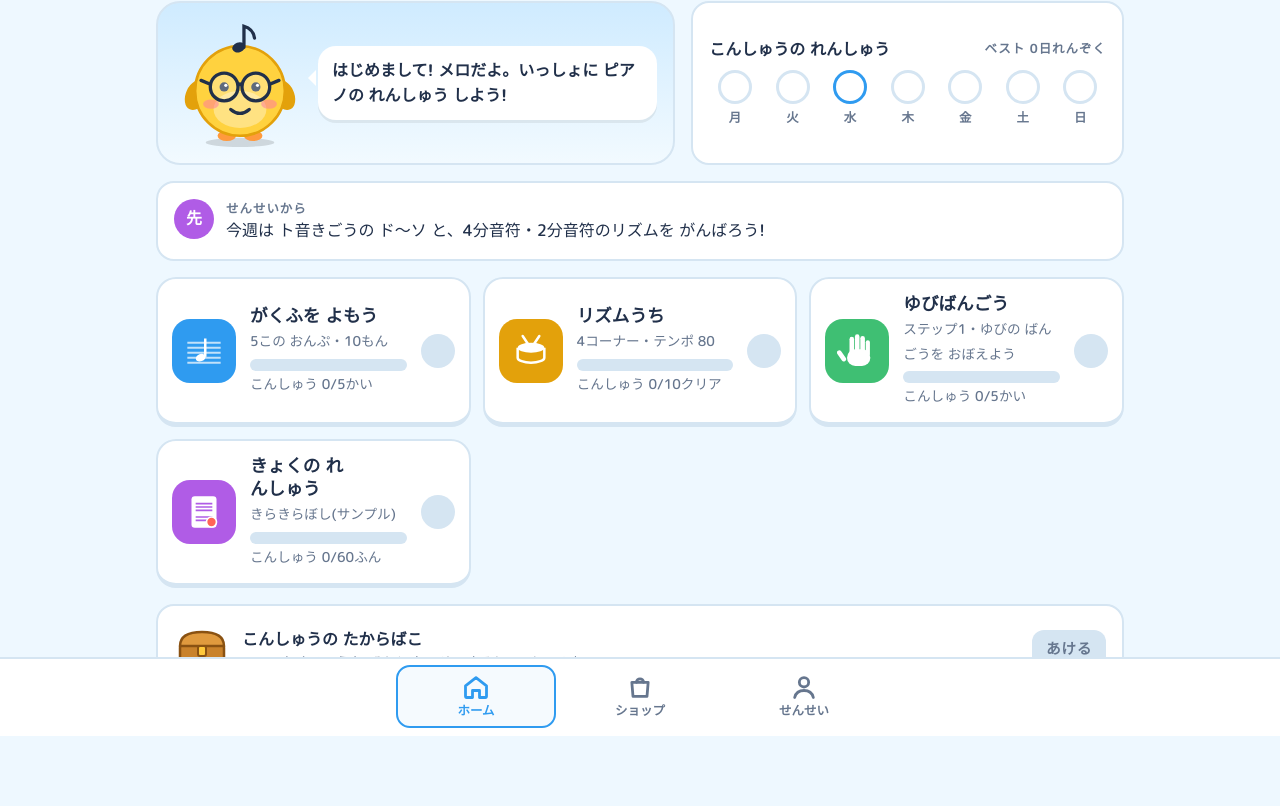
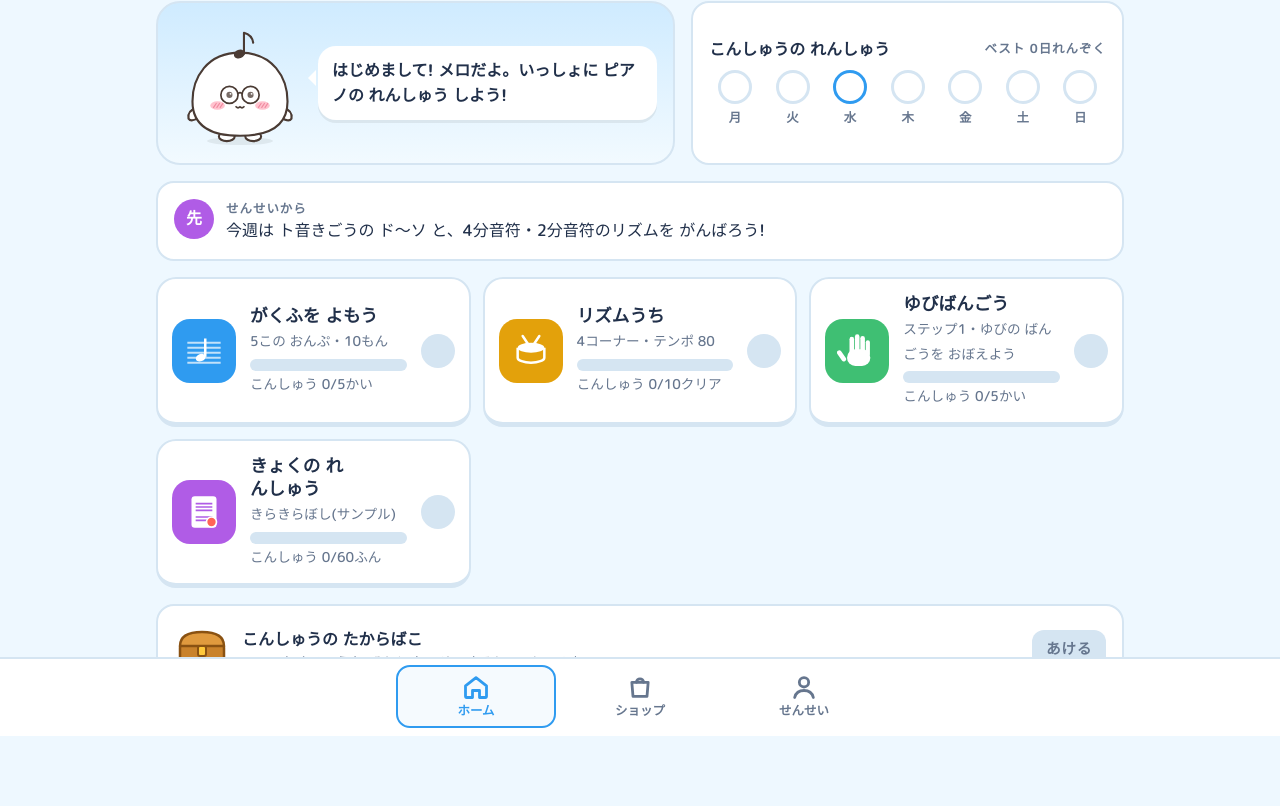
Before and after one commit to miiya-stack/my-app, a plain HTML site: page index.html in a window 1280 px wide. Shown: the part 64-870 px from the top of the page. Drawn offline with Linux system fonts and the light colour scheme; a web font is replaced by a local one.

Commit message:
Melo redrawn in a soft yurukawa style (mochi body, thin line, dot eyes, blush), keeping note antenna and glasses
Co-Authored-By: Claude Opus 5.5 <noreply@anthropic.com>
Claude-Session: https://claude.ai/code/session_01NtSss11NbYm3PZo9HB4fJ5

```diff
--- a/index.html
+++ b/index.html
@@ -552,36 +552,44 @@ function sampleScoreSVG(){const W=1000,H=430,s=16;let g=`<svg class="sample" vie
   return g+"</svg>"}
 
 /* ================= mascot ================= */
-const MOODCOL={happy:["#FFD23F","#E3A10B"],normal:["#FFD23F","#E3A10B"],worried:["#FFB067","#E07F2A"],angry:["#FF5A4E","#C9302A"]};
-function mascotSVG(m="normal",eq=P().equip){const [c,cd]=MOODCOL[m],ink="#21304A",gl=eq.glasses||ink;let g=`<svg viewBox="0 0 200 200" xmlns="http://www.w3.org/2000/svg" role="img" aria-label="メロ">`;
-  g+=`<ellipse cx="100" cy="190" rx="52" ry="7" fill="#0002"/>`;
-  g+=`<ellipse cx="80" cy="180" rx="14" ry="8" fill="#FF9A3D"/><ellipse cx="120" cy="180" rx="14" ry="8" fill="#FF9A3D"/>`;
-  g+=`<ellipse cx="34" cy="118" rx="16" ry="24" transform="rotate(25 34 118)" fill="${cd}"/><ellipse cx="166" cy="118" rx="16" ry="24" transform="rotate(-25 166 118)" fill="${cd}"/>`;
-  g+=`<circle cx="100" cy="112" r="68" fill="${c}" stroke="${cd}" stroke-width="4"/>`;
-  g+=`<ellipse cx="100" cy="140" rx="40" ry="28" fill="#fff" opacity=".35"/>`;
-  if(eq.head==="headphones")g+=`<path d="M40 112 C40 40 160 40 160 112" fill="none" stroke="#3A4A66" stroke-width="9"/><rect x="26" y="98" width="20" height="34" rx="8" fill="#2F9BF0"/><rect x="154" y="98" width="20" height="34" rx="8" fill="#2F9BF0"/>`;
-  if(eq.head==="cap")g+=`<path d="M48 72 C56 28 144 28 152 72 Z" fill="#2F9BF0"/><path d="M120 68 q40 0 52 10 q-30 4 -56 0z" fill="#1A76C8"/>`;
-  if(eq.head==="crown")g+=`<path d="M64 62 L70 26 L86 46 L100 20 L114 46 L130 26 L136 62 Z" fill="#FFC83A" stroke="#E3A10B" stroke-width="3" stroke-linejoin="round"/><circle cx="100" cy="48" r="5" fill="#FF6457"/>`;
-  // note antenna
-  g+=`<g transform="translate(${eq.head==="crown"?0:0} ${eq.head==="cap"?-10:eq.head==="crown"?-14:0})"><path d="M106 46 V14 q14 4 16 18" fill="none" stroke="${ink}" stroke-width="5" stroke-linecap="round"/><ellipse cx="98" cy="46" rx="10" ry="7.5" transform="rotate(-20 98 46)" fill="${ink}"/></g>`;
-  if(eq.head==="ribbon")g+=`<path d="M138 56 l-22 -14 v28z M138 56 l22 -14 v28z" fill="#FF7FB0" stroke="#E0558E" stroke-width="2" stroke-linejoin="round"/><circle cx="138" cy="56" r="7" fill="#E0558E"/>`;
-  if(eq.head==="flower")g+=`<g transform="translate(58 58)">${[0,72,144,216,288].map(a=>`<circle cx="${Math.cos(a*Math.PI/180)*9}" cy="${Math.sin(a*Math.PI/180)*9}" r="7" fill="#FFFFFF" stroke="#FF9FC4" stroke-width="2"/>`).join("")}<circle r="6" fill="#FFC83A"/></g>`;
-  // cheeks
-  g+=`<ellipse cx="56" cy="132" rx="12" ry="7" fill="#FF7F9E" opacity="${m==="angry"?0:.55}"/><ellipse cx="144" cy="132" rx="12" ry="7" fill="#FF7F9E" opacity="${m==="angry"?0:.55}"/>`;
+/* メロ — soft "yurukawa" style: round mochi body, thin brown line, tiny dot eyes, pink cheeks with ／／ marks.
+   Melo's own marks stay: the music-note antenna and round glasses. Body colour follows the mood (angry = rosy red). */
+const MOODCOL={happy:"#FFFFFF",normal:"#FFFFFF",worried:"#FFF0E0",angry:"#FFB9B0"};
+function mascotSVG(m="normal",eq=P().equip){const c=MOODCOL[m],ln="#4A3B34",gl=eq.glasses&&eq.glasses!=="#21304A"?eq.glasses:ln,w=3.2;
+  let g=`<svg viewBox="0 0 200 200" xmlns="http://www.w3.org/2000/svg" role="img" aria-label="メロ"><g stroke-linecap="round" stroke-linejoin="round">`;
+  g+=`<ellipse cx="100" cy="188" rx="50" ry="6" fill="#0001" stroke="none"/>`;
+  // little feet and arms
+  g+=`<ellipse cx="80" cy="181" rx="12" ry="7" fill="${c}" stroke="${ln}" stroke-width="${w}"/><ellipse cx="120" cy="181" rx="12" ry="7" fill="${c}" stroke="${ln}" stroke-width="${w}"/>`;
+  g+=`<path d="M34 138 q-14 4 -12 16 q4 6 16 -2" fill="${c}" stroke="${ln}" stroke-width="${w}"/><path d="M166 138 q14 4 12 16 q-4 6 -16 -2" fill="${c}" stroke="${ln}" stroke-width="${w}"/>`;
+  // mochi body
+  g+=`<path d="M100 54 C150 54 172 92 172 128 C172 166 142 180 100 180 C58 180 28 166 28 128 C28 92 50 54 100 54 Z" fill="${c}" stroke="${ln}" stroke-width="${w}"/>`;
+  // hats behind the antenna
+  if(eq.head==="headphones")g+=`<path d="M34 120 C34 40 166 40 166 120" fill="none" stroke="#8C9BB5" stroke-width="7"/><rect x="20" y="102" width="20" height="32" rx="9" fill="#9CCBF2" stroke="${ln}" stroke-width="2.5"/><rect x="160" y="102" width="20" height="32" rx="9" fill="#9CCBF2" stroke="${ln}" stroke-width="2.5"/>`;
+  if(eq.head==="cap")g+=`<path d="M52 82 C58 40 142 40 148 82 Z" fill="#9CCBF2" stroke="${ln}" stroke-width="2.5"/><path d="M122 78 q36 0 48 9 q-28 5 -52 1z" fill="#7DB6E6" stroke="${ln}" stroke-width="2.5"/>`;
+  if(eq.head==="crown")g+=`<path d="M68 74 L73 42 L87 58 L100 36 L113 58 L127 42 L132 74 Z" fill="#FFE08A" stroke="${ln}" stroke-width="2.5"/><circle cx="100" cy="62" r="4" fill="#FF9AA8"/>`;
+  // music-note antenna
+  const ay=eq.head==="cap"?-12:eq.head==="crown"?-18:0;
+  g+=`<g transform="translate(0 ${ay})"><path d="M106 56 V24 q12 3 14 15" fill="none" stroke="${ln}" stroke-width="${w}"/><ellipse cx="99" cy="56" rx="8.5" ry="6.5" transform="rotate(-20 99 56)" fill="${ln}"/></g>`;
+  if(eq.head==="ribbon")g+=`<path d="M140 68 l-18 -11 v22z M140 68 l18 -11 v22z" fill="#FFC2D6" stroke="${ln}" stroke-width="2.5"/><circle cx="140" cy="68" r="5" fill="#FF9DBB" stroke="${ln}" stroke-width="2"/>`;
+  if(eq.head==="flower")g+=`<g transform="translate(62 72)">${[0,72,144,216,288].map(a=>`<circle cx="${(Math.cos(a*Math.PI/180)*8).toFixed(1)}" cy="${(Math.sin(a*Math.PI/180)*8).toFixed(1)}" r="6" fill="#fff" stroke="#E9A3BB" stroke-width="2"/>`).join("")}<circle r="5" fill="#FFE08A"/></g>`;
+  // cheeks with little ／／ marks
+  const blush=m==="angry"?"#FF8E86":"#FFB8C6";
+  g+=`<ellipse cx="66" cy="134" rx="11" ry="6.5" fill="${blush}" stroke="none" opacity=".85"/><ellipse cx="134" cy="134" rx="11" ry="6.5" fill="${blush}" stroke="none" opacity=".85"/>`;
+  g+=`<g stroke="#F08AA0" stroke-width="1.8"><path d="M60 137 l4 -6 M65 137 l4 -6 M70 137 l4 -6 M128 137 l4 -6 M133 137 l4 -6 M138 137 l4 -6"/></g>`;
   // eyes
-  if(m==="happy")g+=`<path d="M66 108 q10 -12 20 0 M114 108 q10 -12 20 0" fill="none" stroke="${ink}" stroke-width="5" stroke-linecap="round"/>`;
-  else g+=`<circle cx="76" cy="106" r="7" fill="${ink}"/><circle cx="124" cy="106" r="7" fill="${ink}"/><circle cx="78.5" cy="103.5" r="2.4" fill="#fff"/><circle cx="126.5" cy="103.5" r="2.4" fill="#fff"/>`;
-  // glasses (nod to kids eye care)
-  g+=`<circle cx="76" cy="106" r="21" fill="#fff" fill-opacity=".28" stroke="${gl}" stroke-width="5"/><circle cx="124" cy="106" r="21" fill="#fff" fill-opacity=".28" stroke="${gl}" stroke-width="5"/><path d="M97 104 q3 -5 6 0" fill="none" stroke="${gl}" stroke-width="5"/><path d="M55 102 l-14 -6 M145 102 l14 -6" stroke="${gl}" stroke-width="5" stroke-linecap="round"/>`;
-  // brows & mouth
-  if(m==="worried")g+=`<path d="M60 78 L86 72 M114 72 L140 78" stroke="${ink}" stroke-width="5" stroke-linecap="round"/>`;
-  if(m==="angry")g+=`<path d="M58 72 L88 84 M112 84 L142 72" stroke="${ink}" stroke-width="6" stroke-linecap="round"/>`;
-  if(m==="happy")g+=`<path d="M80 138 q20 26 40 0 z" fill="#C9302A" stroke="${ink}" stroke-width="4" stroke-linejoin="round"/><path d="M90 146 q10 8 20 0" fill="#FF8A8A"/>`;
-  if(m==="normal")g+=`<path d="M86 140 q14 12 28 0" fill="none" stroke="${ink}" stroke-width="5" stroke-linecap="round"/>`;
-  if(m==="worried")g+=`<path d="M82 150 q9 -8 18 0 q9 8 18 0" fill="none" stroke="${ink}" stroke-width="5" stroke-linecap="round"/><path d="M160 74 q8 12 0 16 q-8 -4 0 -16z" fill="#7CC8FF"/>`;
-  if(m==="angry")g+=`<path d="M82 154 q18 -18 36 0" fill="none" stroke="${ink}" stroke-width="6" stroke-linecap="round"/><g stroke="#C9302A" stroke-width="5" stroke-linecap="round" fill="none"><path d="M150 50 q6 6 12 0 M150 50 q-6 6 0 12 M162 62 q6 -6 0 -12 M162 62 q-6 6 -12 0"/></g><g fill="#fff" opacity=".85"><circle cx="28" cy="56" r="9"/><circle cx="18" cy="44" r="7"/><circle cx="12" cy="30" r="5"/><circle cx="174" cy="34" r="8"/><circle cx="186" cy="22" r="5"/></g>`;
-  if(m==="happy")g+=`<g fill="#FFF7B0"><path d="M24 50 l4 10 l10 4 l-10 4 l-4 10 l-4 -10 l-10 -4 l10 -4z"/><path d="M172 150 l3 7 l7 3 l-7 3 l-3 7 l-3 -7 l-7 -3 l7 -3z"/></g>`;
-  return g+"</svg>"}
+  if(m==="happy")g+=`<path d="M78 120 q6 -7 12 0 M110 120 q6 -7 12 0" fill="none" stroke="${ln}" stroke-width="3.4"/>`;
+  else g+=`<circle cx="84" cy="118" r="4.6" fill="${ln}" stroke="none"/><circle cx="116" cy="118" r="4.6" fill="${ln}" stroke="none"/><circle cx="85.6" cy="116.4" r="1.4" fill="#fff" stroke="none"/><circle cx="117.6" cy="116.4" r="1.4" fill="#fff" stroke="none"/>`;
+  // round glasses (thin)
+  g+=`<circle cx="84" cy="118" r="13" fill="#fff" fill-opacity=".25" stroke="${gl}" stroke-width="2.6"/><circle cx="116" cy="118" r="13" fill="#fff" fill-opacity=".25" stroke="${gl}" stroke-width="2.6"/><path d="M97 116 q3 -3 6 0" fill="none" stroke="${gl}" stroke-width="2.6"/>`;
+  // brows and mouth
+  if(m==="worried")g+=`<path d="M74 100 l12 -4 M114 96 l12 4" stroke="${ln}" stroke-width="2.8"/>`;
+  if(m==="angry")g+=`<path d="M73 97 l14 6 M113 103 l14 -6" stroke="${ln}" stroke-width="3.2"/>`;
+  if(m==="happy")g+=`<path d="M93 136 q7 9 14 0 z" fill="#FF8E86" stroke="${ln}" stroke-width="2.6"/>`;
+  if(m==="normal")g+=`<path d="M94 136 q3 3 6 0 q3 3 6 0" fill="none" stroke="${ln}" stroke-width="2.6"/>`;
+  if(m==="worried")g+=`<path d="M92 140 q4 -3 8 0 q4 3 8 0" fill="none" stroke="${ln}" stroke-width="2.6"/><path d="M152 92 q6 9 0 12 q-6 -3 0 -12z" fill="#AEDBFF" stroke="${ln}" stroke-width="2"/>`;
+  if(m==="angry")g+=`<path d="M93 141 q7 -6 14 0" fill="none" stroke="${ln}" stroke-width="2.8"/><g stroke="#E0574D" stroke-width="3.2" fill="none"><path d="M150 66 q5 5 10 0 M150 66 q-5 5 0 10 M160 76 q5 -5 0 -10 M160 76 q-5 5 -10 0"/></g><g fill="#fff" stroke="${ln}" stroke-width="2"><circle cx="34" cy="70" r="7"/><circle cx="24" cy="58" r="5"/><circle cx="170" cy="48" r="6"/></g>`;
+  if(m==="happy")g+=`<g fill="#FFE08A" stroke="${ln}" stroke-width="1.6"><path d="M32 66 l3 7 l7 3 l-7 3 l-3 7 l-3 -7 l-7 -3 l7 -3z"/><path d="M168 156 l2.5 5.5 l5.5 2.5 l-5.5 2.5 l-2.5 5.5 l-2.5 -5.5 l-5.5 -2.5 l5.5 -2.5z"/></g>`;
+  return g+"</g></svg>"}
 function moodText(){const nm=S.studentName||C.myName,n=nm?nm+"さん":"きみ",m=mood(),g=gapDays();
   if(m==="happy")return `きょうも れんしゅう できたね! ${n} すごい! この ちょうしで いこう`;
   if(m==="worried")return "きのうは ピアノ おやすみ だったね… きょうは いっしょに やろうよ";
```
